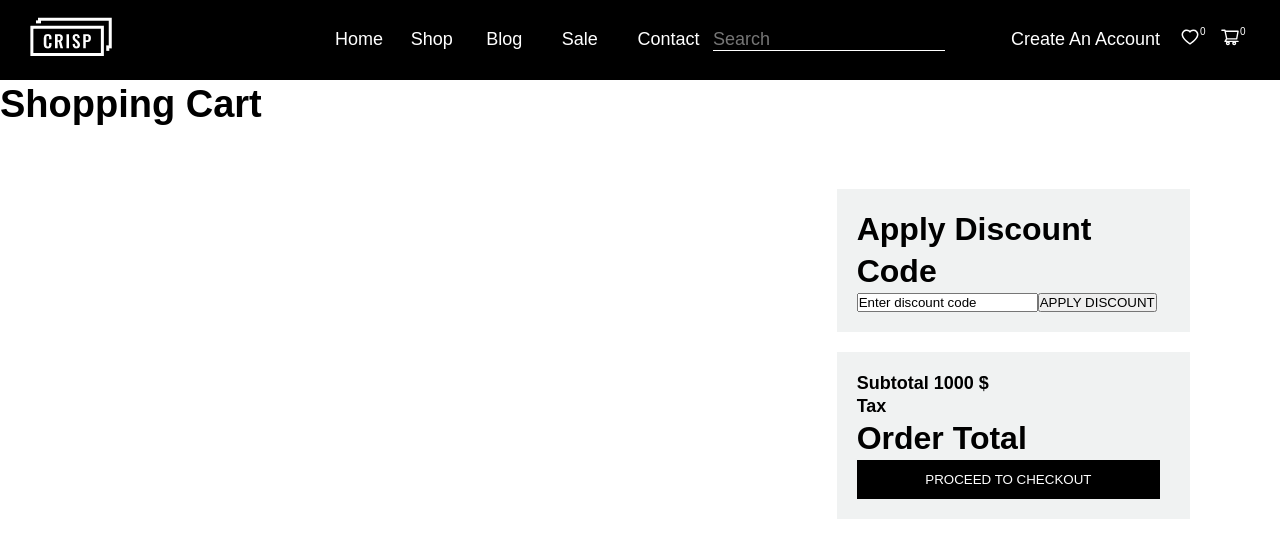
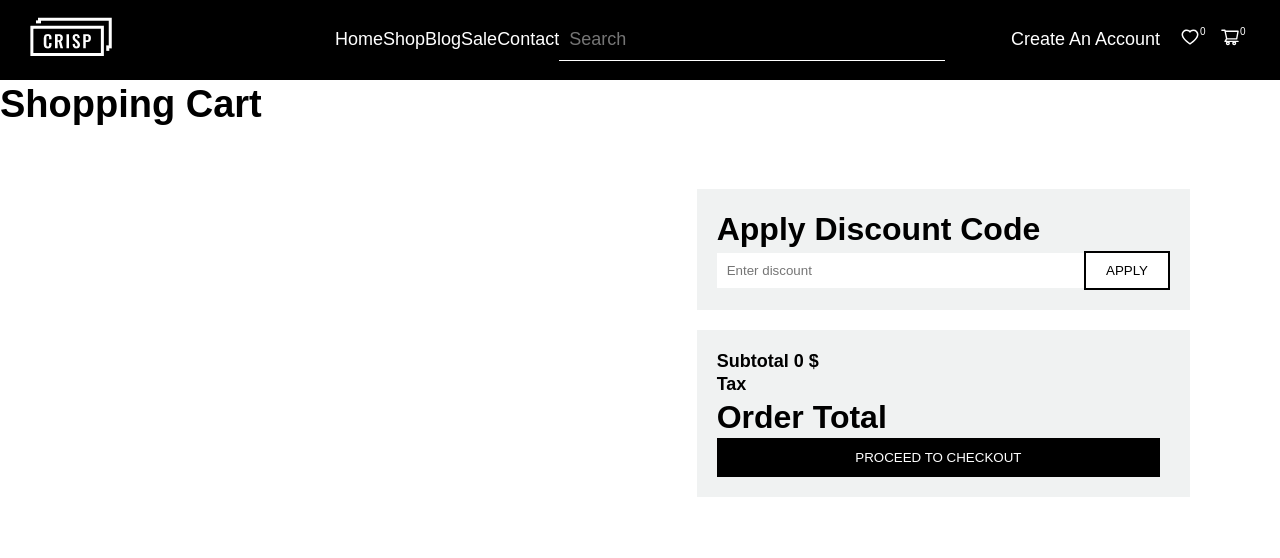
Before and after one commit to pmita/-e-React, a React (Create React App) app: page /cart in a window 1280 px wide. Shown: the top 558 px of the page. Built offline with nearby package versions, Linux system fonts and the light colour scheme.

Commit message:
Feat/discount and total redux actions configured

```diff
--- a/src/features/CartContainer/component.js
+++ b/src/features/CartContainer/component.js
@@ -1,11 +1,25 @@
-import React from 'react';
+import React, { useState, useEffect, useCallback } from 'react';
 import './style.scss';
 import CartItem from '../CartItem/component';
-import { useSelector } from 'react-redux';
+import { useSelector, useDispatch } from 'react-redux';
+import { calculateTotal, applyDiscount } from '../../store/actions';
 
 const CartContainer = () => {
         // STATE & REDUX
         const cart = useSelector((state) => state.womenProducts.cart);
+        const total = useSelector((state) => state.womenProducts.total);
+        const dispatch = useDispatch();
+        const [input, setInput] = useState('');
+
+        // EVENT HANDLERS
+        const changeInputHandler = useCallback((e) => setInput(e.target.value), [setInput]);
+        const submitHanlder = useCallback((e) => e.preventDefault(), []);
+        const applyDiscountHandler = () => dispatch(applyDiscount(input));
+
+        // USEEFFECT
+        useEffect(() => {
+            dispatch(calculateTotal());
+        }, [cart, dispatch]);
 
     return (
         <>
@@ -24,13 +38,25 @@ const CartContainer = () => {
                     <aside className='cartSection_details'>
                         <div className='cartSection_discounts'>
                             <h2>Apply Discount Code</h2>
-                            <form>
-                                <input type='text' value='Enter discount code' />
-                                <button>APPLY DISCOUNT</button>
+                            <form onSubmit={submitHanlder}>
+                                <input
+                                    type='text'
+                                    name='discount'
+                                    placeholder='Enter discount'
+                                    value={input}
+                                    onChange={changeInputHandler}
+                                    required
+                                />
+                                <button
+                                    className='btn'
+                                    onClick={applyDiscountHandler}
+                                >
+                                    APPLY
+                                </button>
                             </form>
                         </div>
                         <div className='cartSection_price'>
-                            <h4>Subtotal 1000 $</h4>
+                            <h4>Subtotal {total} $</h4>
                             <h4>Tax</h4>
                             <h2>Order Total</h2>
                             <button className='btnAction'>PROCEED TO CHECKOUT</button>
--- a/src/features/CartContainer/style.scss
+++ b/src/features/CartContainer/style.scss
@@ -6,18 +6,19 @@
     width: 100%;
     padding: 5rem 10rem;
     @include flex(row, flex-start, center);
+    flex-wrap: wrap;
 }
 
 .cartSection_products{
     padding: 1rem;
     width: 100%;
-    flex: 2;
+    flex: 2 1 40rem;
     @include flex(column,space-between, flex-start);
     gap: 1rem;
 }
 
 .cartSection_details{
-    flex: 1;
+    flex: 1 1 40rem;
     @include flex(column, flex-start, flex-start);
 }
 
@@ -29,3 +30,21 @@
     @include flex(column, flex-start, stretch);
     background: $grey-light;
 }
+
+form{
+    width: 100%;
+    height: 100%;
+    @include flex(row, flex-start, center);
+    input{
+        width:100%;
+        background: $white;
+        color: $black;
+        outline: none;
+        border: none;
+        padding: 1rem;
+    }
+}
+
+.btn{
+    padding: 1rem 2rem;
+}
--- a/src/features/CartItem/component.js
+++ b/src/features/CartItem/component.js
@@ -4,7 +4,7 @@ import './style.scss';
 import { useDispatch } from 'react-redux';
 import { addToFavourites, incrementQuantity, decrementQuantity, removeFromCart } from '../../store/actions';
 // ASSETS
-import { AiOutlineHeart, AiOutlineClose } from 'react-icons/ai';
+import { AiOutlineHeart } from 'react-icons/ai';
 
 const CartItem = ({product}) => {
     // PROPS
@@ -43,16 +43,16 @@ const CartItem = ({product}) => {
                 </div>
                 <div className='cartItem_actions'>
                     <button
-                        className='btnAction'
+                        className='btnAction favouriteItem'
                         onClick={addToFavouritesHandler}
                     >
                         <AiOutlineHeart />
                     </button>
                     <button
-                        className='btnAction'
+                        className='removeItem'
                         onClick={removeItemHandler}
                     >
-                        <AiOutlineClose />
+                        Remove
                     </button>
                 </div>
             </div>
--- a/src/features/CartItem/style.scss
+++ b/src/features/CartItem/style.scss
@@ -21,6 +21,10 @@
 
 .cartItem_quantity{
     @include flex(row, space-evenly, center);
+}
+
+.cartItem_actions{
+    @include flex(row, center, center);
 }
 
 .btnAction{
@@ -56,3 +60,17 @@
         opacity: 0.5;
     }
 }
+
+@media only screen and (max-width: 500px){
+    .cartItem{
+        @include flex(column, flex-start, center);
+        img{
+            width: 100%;
+        }
+    }
+
+    .favouriteItem{
+        top: 5%;
+        left: 10%;
+    }
+}
--- a/src/store/actions/actionTypes.js
+++ b/src/store/actions/actionTypes.js
@@ -1,8 +1,13 @@
+// FILTER
 export const FILTER_BY_PRICE = 'FILTER_BY_PRICE';
 export const FILTER_BY_SIZE = 'FILTER_BY_SIZE';
-export const FILTER_BY_BRAND = 'FILTER_BY_BRAND';
+export const FILTER_BY_BRAND = 'FILTER_BY_BRAND'
+// FAVOURITES
 export const ADD_TO_FAVOURITES = 'ADD_TO_FAVOURITES';
+// CART
 export const ADD_TO_CART = 'ADD_TO_CART';
 export const INCREMENT_QUANTITY = 'INCREMENT_QUANTITY';
 export const DECREMENT_QUANTITY = 'DECREMENT_QUANTITY';
 export const REMOVE_FROM_CART = 'REMOVE_FROM_CART';
+export const CALCULATE_TOTAL = 'CALCULATE_TOTAL';
+export const APPLY_DISCOUNT = 'APPLY_DISCOUNT';
--- a/src/store/actions/index.js
+++ b/src/store/actions/index.js
@@ -52,3 +52,14 @@ export const removeFromCart = (id) => {
         payload : id
     };
 };
+export const calculateTotal = () => {
+    return {
+        type : actionTypes.CALCULATE_TOTAL
+    };
+};
+export const applyDiscount = (discountCode) => {
+    return {
+        type : actionTypes.APPLY_DISCOUNT,
+        payload : discountCode
+    };
+} ;
--- a/src/store/reducers/womenProducts.js
+++ b/src/store/reducers/womenProducts.js
@@ -1,3 +1,4 @@
+/* eslint-disable no-unused-vars */
 // ASSETS
 import * as actionTypes from '../actions/actionTypes';
 import mockData from '../../assets/data/mockData';
@@ -7,11 +8,13 @@ let initialState = {
     products : mockData,
     filteredProducts : mockData,
     favourites: [],
-    cart : []
+    cart : [],
+    total : 0,
+    discountApplied : false
 }
 
 const womenProductsReducer = (state = initialState, action) => {
-    const {products, favourites, cart} = state;
+    const {products, favourites, cart, total, discountApplied} = state;
     switch (action.type){
         case actionTypes.FILTER_BY_PRICE:
             const productsInNewOrder = filterItems(action.payload, products);
@@ -48,6 +51,21 @@ const womenProductsReducer = (state = initialState, action) => {
             };
         case actionTypes.REMOVE_FROM_CART:
             return {...state, cart : cart.filter(item => item.id !== action.payload)}
+        case actionTypes.CALCULATE_TOTAL:
+            return {...state, total : cart.length
+                ? cart.reduce((acc, curr) => acc + Math.floor((curr.price * curr.qty)), 0)
+                : 0
+            };
+        case actionTypes.APPLY_DISCOUNT:
+            let totalUpdated, discountAppliedUpdated ;
+            if(action.payload === 'SAVE20' && !discountApplied){
+                totalUpdated = Math.floor(total * 0.2);
+                discountAppliedUpdated = true;
+            } else {
+                totalUpdated = total;
+                discountAppliedUpdated = false;
+            }
+            return {...state, total : totalUpdated, discountApplied : discountAppliedUpdated};
         default :
             return {...state};
     }
```
